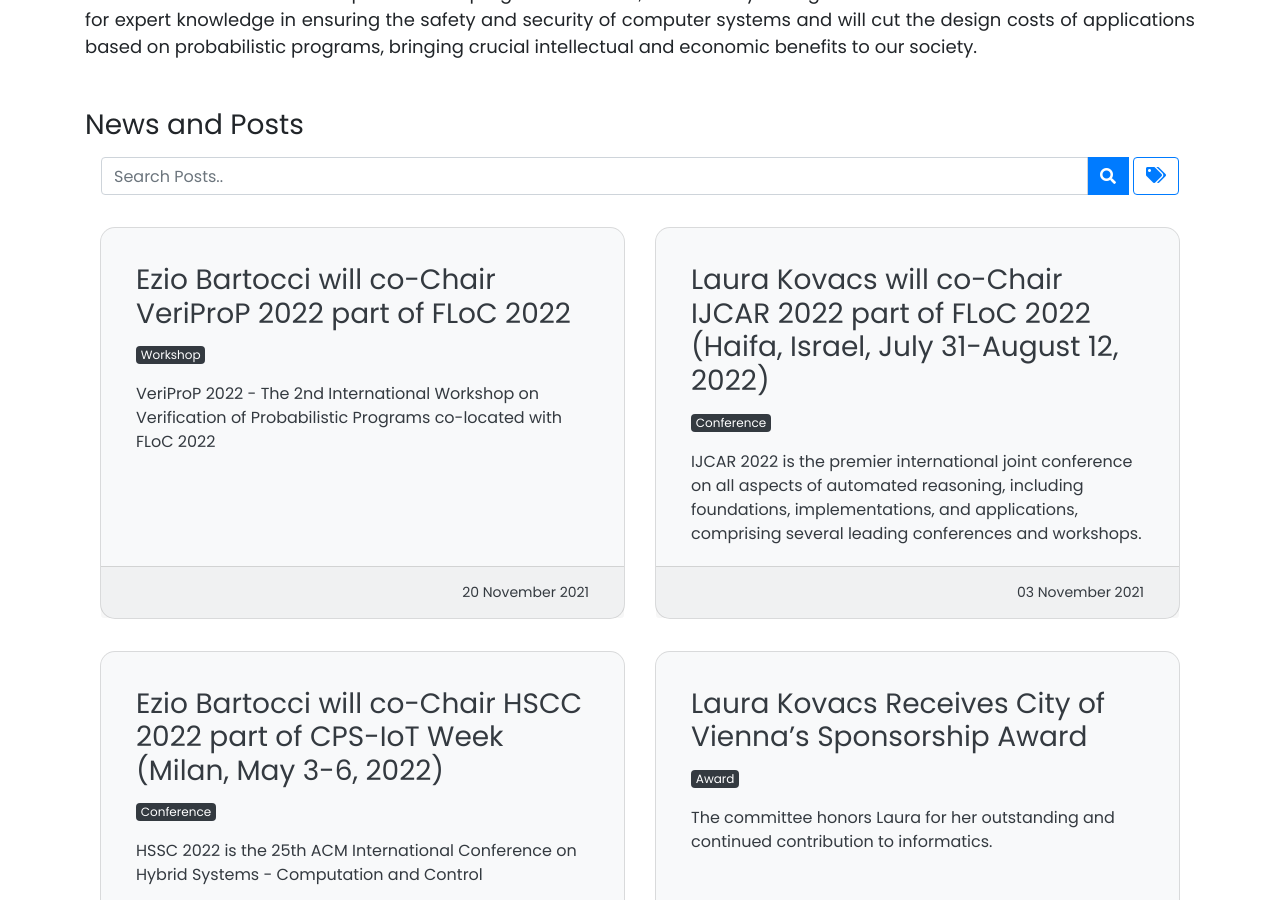
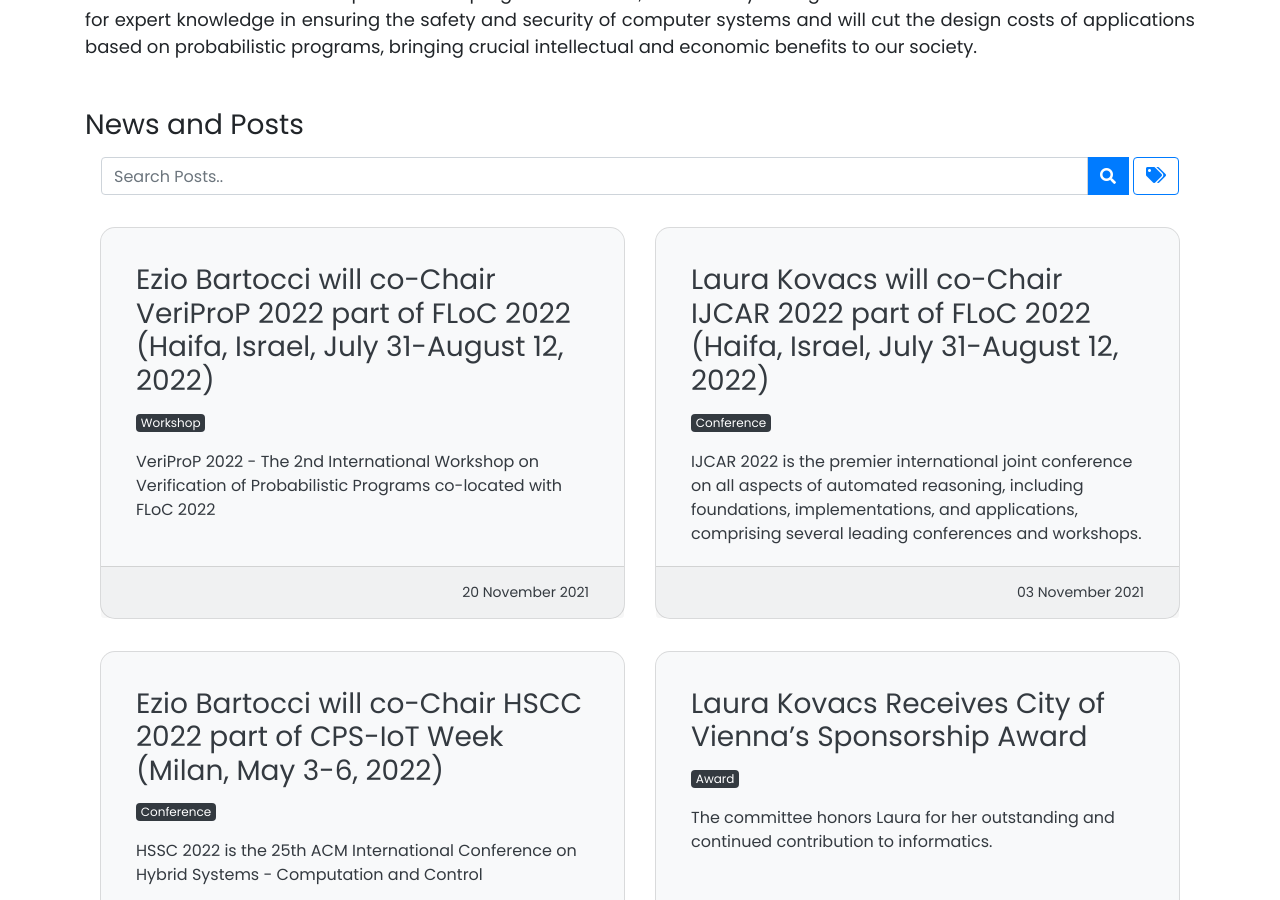
Before and after one commit to probing-lab/probing-lab.github.io, a Jekyll site: the page built from pages/index.html, in a window 1280 px wide and 900 px high, scrolled down 1128 px. Built offline with Jekyll 4.4.1, drawn with Linux system fonts in a browser that asks for light colours; nearby versions of some CDN libraries; a script that is not in the unit is left out; comment, search, counter and statistics services are not loaded.

Commit message:
Update 2021-11-20-ezio_veriprop.md

```diff
--- a/_posts/2021-11-20-ezio_veriprop.md
+++ b/_posts/2021-11-20-ezio_veriprop.md
@@ -1,5 +1,5 @@
 ---
-title: Ezio Bartocci will co-Chair VeriProP 2022 part of FLoC 2022
+title: Ezio Bartocci will co-Chair VeriProP 2022 part of FLoC 2022 (Haifa, Israel, July 31-August 12, 2022)
 tags: [Workshop]
 style: fill
 color: light
```
